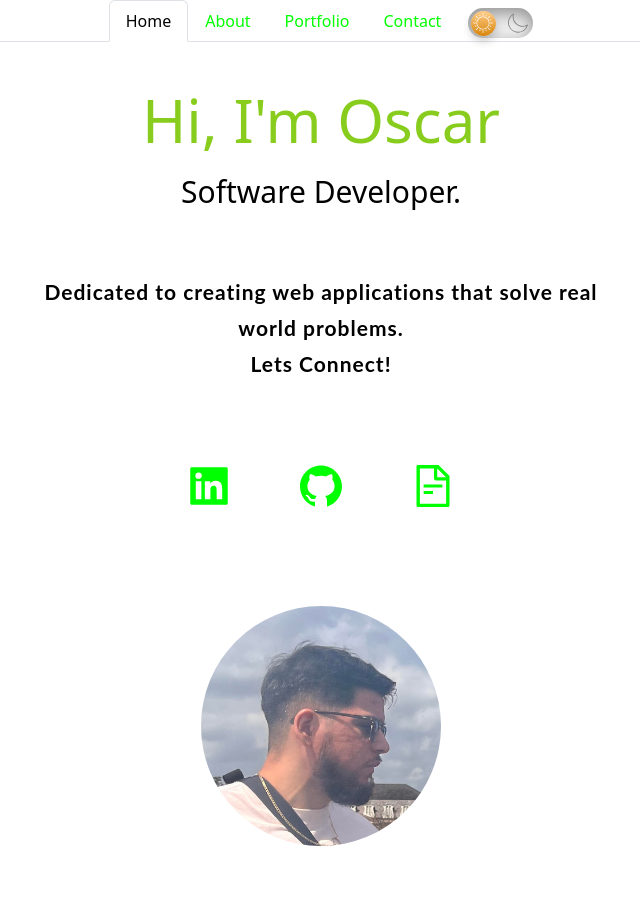
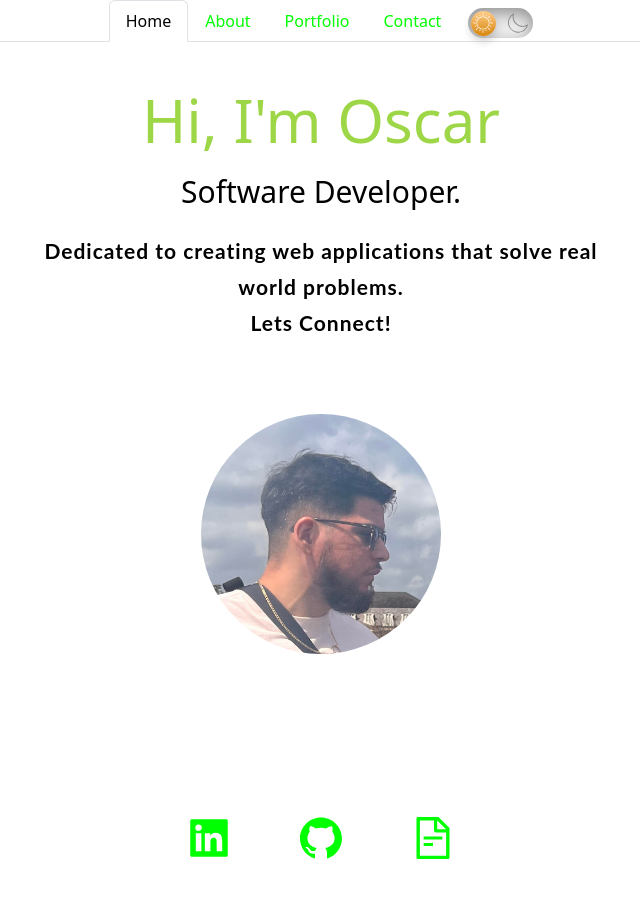
Before and after one commit to Oscarl214/React-Portfolio, a React (Create React App) app: page / in a window 1280 px wide. Shown: the top 898 px of the page, without its empty margins (319-959 px from the left). Built offline with nearby package versions, Linux system fonts and the light colour scheme; what tw-elements would draw is missing.

Commit message:
created a video data file

```diff
--- a/src/components/pages/Home.js
+++ b/src/components/pages/Home.js
@@ -1,16 +1,48 @@
 import React, { useEffect, useRef} from "react";
-import {
-  AiOutlineFileText,
-  AiFillLinkedin,
-  AiFillGithub,
-} from "react-icons/ai";
 import { gsap } from "gsap";
 import "../../styles/app.css";
+import Footer from "../Footer";
 
+import { videoData } from "../../utils/homeutils";
 export default function Home() {
 
 
 
+  useEffect(()=>{
+    const hero =document.querySelector(".hero")
+
+
+    gsap.to(hero, {
+      yPercent: -20,
+      ease: "power1.out",
+      scrollTrigger:{
+        trigger:{
+          trigger: ".home-page",
+          start: "top top",
+          end: "bottom top",
+          scrub:true,
+        }
+      }
+    })
+  }, [])
+
+  useEffect(()=>{
+    const hero =document.querySelector(".hero2")
+
+
+    gsap.to(hero, {
+      yPercent: -40,
+      ease: "power1.out",
+      scrollTrigger:{
+        trigger:{
+          trigger: ".home-page",
+          start: "top top",
+          end: "bottom top",
+          scrub:true,
+        }
+      }
+    })
+  }, [])
 
   useEffect(() => {
     gsap.fromTo(
@@ -20,8 +52,10 @@ export default function Home() {
     );
   });
 
+
   return (
     <div className="text-center p-10 py-10 ">
+      <section className="other-content">
       <h2 className=" animate-pulse text-5xl py-2 text-lime-500 font-medium dark:text-teal-400 md:text-6xl">
         Hi, I'm Oscar
       </h2>
@@ -29,41 +63,17 @@ export default function Home() {
       <h3 className="text-2xl py-2 dark:text-white md:text-3xl">
         Software Developer.
       </h3>
+      <section className="hero">
       <p className="App-text md py-5 leading-9 max-w-xl mx-auto md:text-x4 font-bold">
         Dedicated to creating web applications that solve real world problems.
         <br></br>
         Lets Connect!
       </p>
-      <div className="text-5xl flex justify-center gap-16 py-3 text-white-600 dark:text-white-400 links">
-        <a
-          href="www.linkedin.com/in/oscar-l-8371a512a"
-          target="_blank"
-          alt="LinkedIn"
-          title="LinkediN"
-        >
-          <AiFillLinkedin />
-        </a>
-        <a
-          href="https://github.com/Oscarl214"
-          title="Github"
-          target="_blank"
-          alt="Github"
-          className="decoration-none"
-        >
-          <AiFillGithub />
-        </a>
-        <a
-          href="https://drive.google.com/file/d/17-0lqDk_KMBrRq-iD69BnZaCOB8diu4X/view?usp=drive_link"
-          target="_blank"
-          alt="drive"
-          title="Resume"
-        >
-          {" "}
-          <AiOutlineFileText />
-        </a>
-      </div>
+        </section>
+      </section>
+
         <div className="nav-container">
-
+      <section className="hero2">
       <div className=" mx-auto bg-gradient-to-b from-blue-300-500 rounded-full w-60 h-60 relative overflow-hidden mt-20 md:h-100 md:w-100">
 
 
@@ -73,6 +83,12 @@ export default function Home() {
           className="w-full h-full object-cover"
           />
           </div>
+          </section>
+
+      <div className="py-5">
+
+      <Footer />
+      </div>
           </div>
       </div>
 
--- a/src/styles/index.css
+++ b/src/styles/index.css
@@ -128,3 +128,7 @@ p {
   bottom: 0;
   width: 100%; /* Make sure the footer spans the full width */
 }
+.size{
+  max-width: 100%;
+  height:auto;
+}
--- /dev/null
+++ b/src/utils/homeutils.js
@@ -0,0 +1,7 @@
+export const videoData=[
+    {
+        id:1,
+        videoname: "Open Neon Sign",
+        url: "https://portfolioprojectsol.s3.us-east-2.amazonaws.com/bgneonsign.gif",
+    },
+];
```
